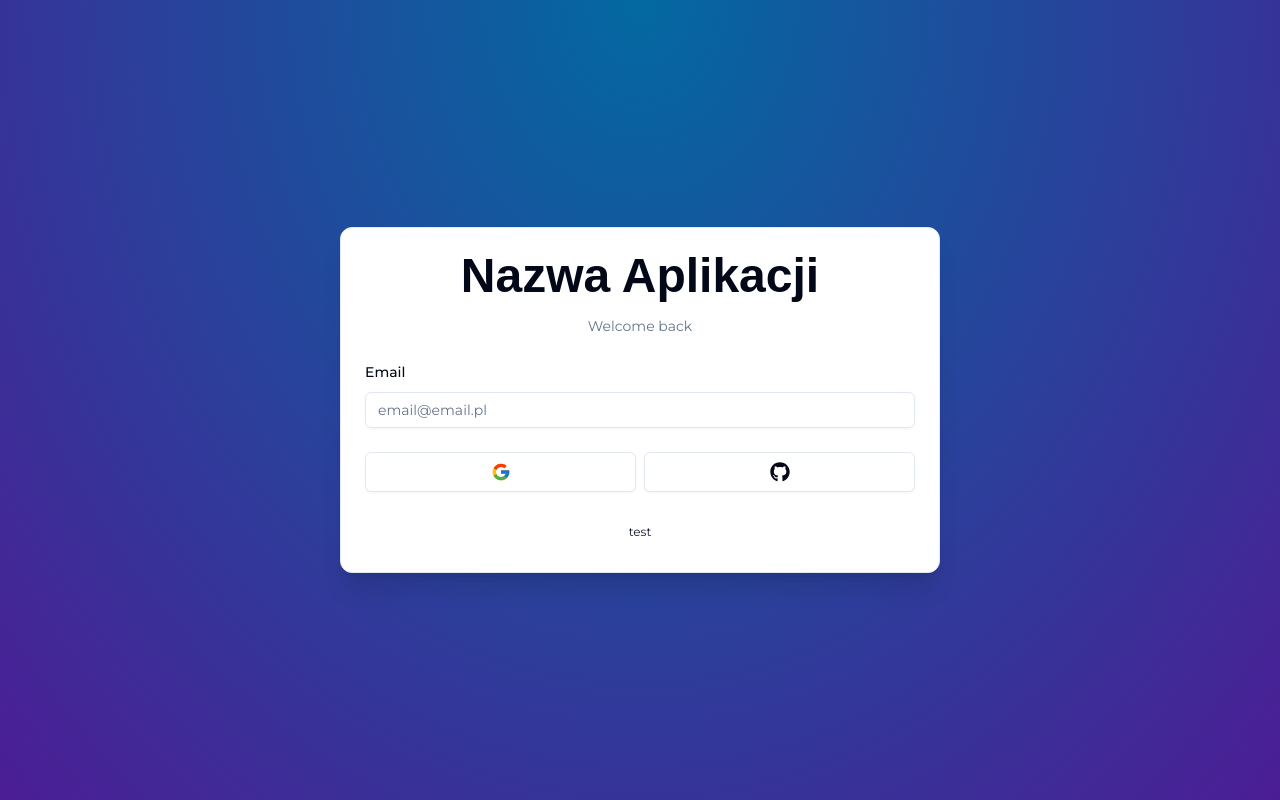
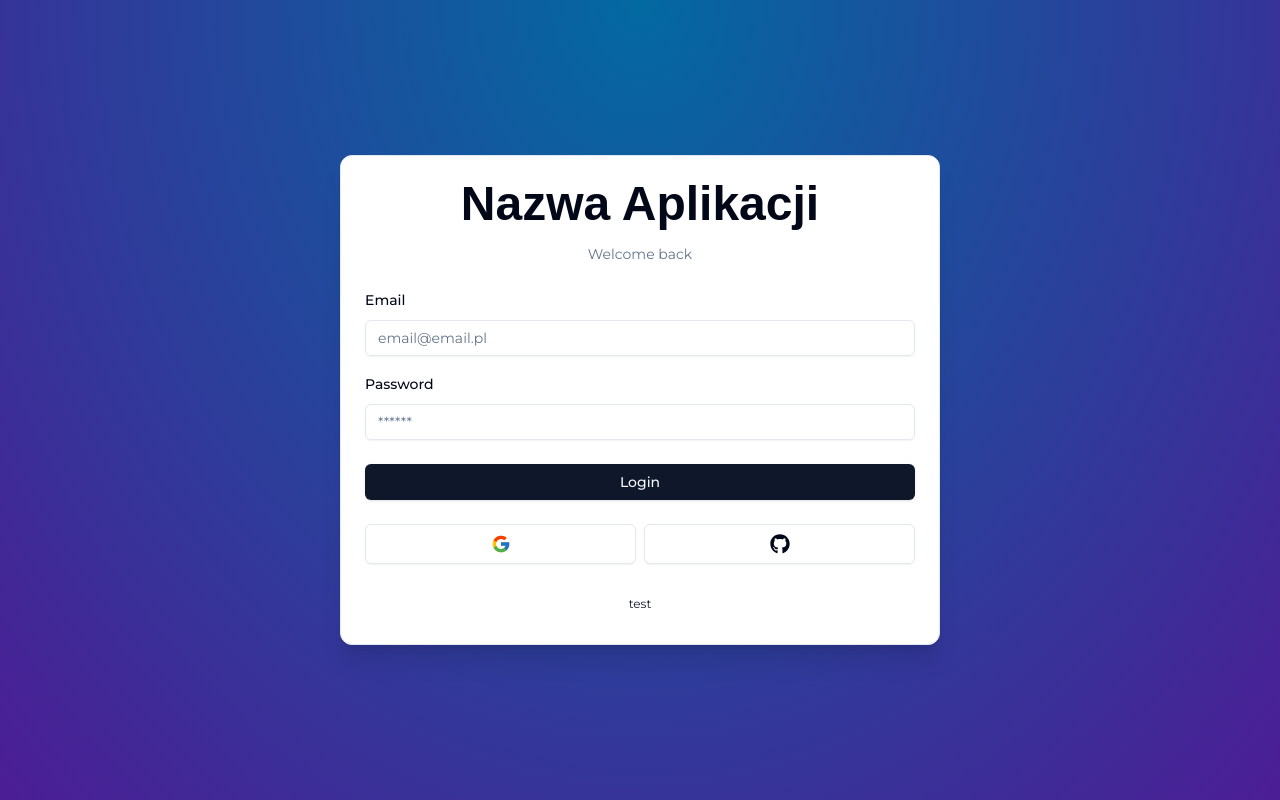
Before and after one commit to Elldrigar/na-regale, a Next.js app: page /auth/login in a window 1280 px wide. Built offline with nearby package versions, Linux system fonts and the light colour scheme; a web font is replaced by a local one.

Commit message:
Add Form field for email and password

```diff
--- a/components/auth/login-form.tsx
+++ b/components/auth/login-form.tsx
@@ -14,6 +14,7 @@
     FormLabel
 } from '@/components/ui/form'
 import { Input } from '@/components/ui/input'
+import {Button} from "@/components/ui/button";
 
 export const LoginForm = () => {
     const form = useForm<z.infer<typeof LoginSchema>>({
@@ -24,6 +25,10 @@
         }
     })
 
+    const onSubmit = (values: z.infer<typeof LoginSchema>) => {
+        console.log(values)
+    }
+
     return (
         <CardWrapper
             header='Nazwa Aplikacji'
@@ -33,7 +38,7 @@
             showSocial>
             <Form {...form}>
                 <form
-                    onSubmit={form.handleSubmit(() => {})}
+                    onSubmit={form.handleSubmit(() => onSubmit)}
                     className='space-y-6'>
                     <div className='space-y-4'>
                         <FormField
@@ -52,7 +57,24 @@
                                 </FormItem>
                             )}
                         />
+                        <FormField
+                            name='password'
+                            render={({ field }) => (
+                                <FormItem>
+                                    <FormLabel>Password</FormLabel>
+                                    <FormControl>
+                                        <Input
+                                            {...field}
+                                            placeholder='******'
+                                            type='password'
+                                        />
+                                    </FormControl>
+                                    <FormMessage />
+                                </FormItem>
+                            )}
+                        />
                     </div>
+                    <Button type='submit' className='w-full' >Login</Button>
                 </form>
             </Form>
         </CardWrapper>
```
